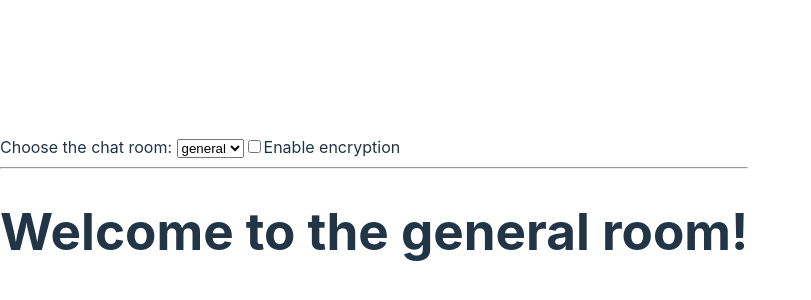
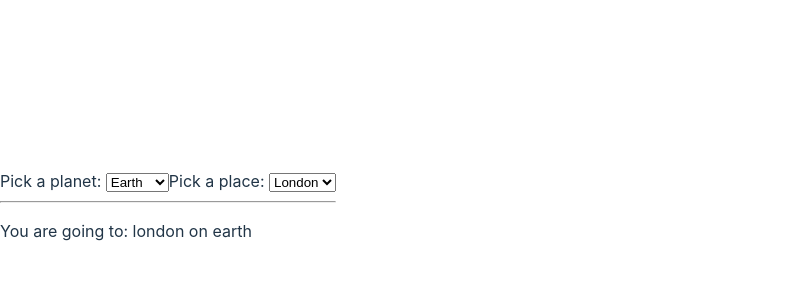
Before and after one commit to AndrewAttemptsCode/odin-my-first-react-app, a React (Vite) app: page / in a window 1280 px wide. Shown: the part 186-486 px from the top of the page, without its empty margins (0-811 px from the left). Built offline with nearby package versions, Linux system fonts and the light colour scheme.

Commit message:
Complete challenge_5

```diff
--- /dev/null
+++ b/src/effect/challenge_5/App.jsx
@@ -0,0 +1,84 @@
+import { useState, useEffect } from 'react';
+import { fetchData } from './api.js';
+
+export default function Page() {
+  const [planetList, setPlanetList] = useState([])
+  const [planetId, setPlanetId] = useState('');
+
+  const [placeList, setPlaceList] = useState([]);
+  const [placeId, setPlaceId] = useState('');
+
+  useEffect(() => {
+    let ignore = false;
+    fetchData('/planets').then(result => {
+      if (!ignore) {
+        console.log('Fetched a list of planets.');
+        setPlanetList(result);
+        setPlanetId(result[0].id); // Select the first planet
+      }
+    });
+    return () => {
+      ignore = true;
+    }
+  }, []);
+
+  useEffect(() => {
+    let ignore = false;
+    fetchData(`/planets/${planetId}/places`).then(result => {
+      if (!ignore) {
+        console.log('Fetched a list of places.');
+        setPlaceList(result);
+        setPlaceId(result[0].id); // Select the first place
+      }
+    });
+    return () => {
+      ignore = true;
+    }
+  }, [planetId]);
+
+  return (
+    <>
+      <label>
+        Pick a planet:{' '}
+        <select value={planetId} onChange={e => {
+          setPlanetId(e.target.value);
+        }}>
+          {planetList.map(planet =>
+            <option key={planet.id} value={planet.id}>{planet.name}</option>
+          )}
+        </select>
+      </label>
+      <label>
+        Pick a place:{' '}
+        <select value={placeId} onChange={e => {
+          setPlaceId(e.target.value);
+        }}>
+          {placeList.map(place =>
+            <option key={place.id} value={place.id}>{place.name}</option>
+          )}
+        </select>
+      </label>
+      <hr />
+      <p>You are going to: {placeId || '???'} on {planetId || '???'} </p>
+    </>
+  );
+}
+
+// Challenge 5 of 5: Populate a chain of select boxes
+// In this example, there are two select boxes. One select
+// box lets the user pick a planet. Another select box lets
+// the user pick a place on that planet. The second box
+// doesn’t work yet. Your task is to make it show the places
+// on the chosen planet.
+
+// Look at how the first select box works. It populates the
+// planetList state with the result from the "/planets" API
+// call. The currently selected planet’s ID is kept in the
+// planetId state variable. You need to find where to add some
+// additional code so that the placeList state variable is
+// populated with the result of the "/planets/" + planetId +
+// "/places" API call.
+
+// If you implement this right, selecting a planet should
+// populate the place list. Changing a planet should change
+// the place list.
--- /dev/null
+++ b/src/effect/challenge_5/api.js
@@ -0,0 +1,27 @@
+export async function fetchData(endpoint) {
+  const data = {
+    "/planets": [
+      { id: "earth", name: "Earth" },
+      { id: "mars", name: "Mars" },
+      { id: "jupiter", name: "Jupiter" },
+    ],
+    "/planets/earth/places": [
+      { id: "london", name: "London" },
+      { id: "tokyo", name: "Tokyo" },
+    ],
+    "/planets/mars/places": [
+      { id: "olympus", name: "Olympus Mons" },
+      { id: "valles", name: "Valles Marineris" },
+    ],
+    "/planets/jupiter/places": [
+      { id: "io", name: "Io" },
+      { id: "europa", name: "Europa" },
+    ],
+  };
+
+  // Simulate network delay
+  await new Promise(resolve => setTimeout(resolve, 500));
+
+  // Return mock data based on the endpoint
+  return data[endpoint] || [];
+}
--- a/src/main.jsx
+++ b/src/main.jsx
@@ -1,7 +1,7 @@
 import { StrictMode } from 'react'
 import { createRoot } from 'react-dom/client'
 import './index.css'
-import App from './effect/challenge_4/App';
+import Page from './effect/challenge_5/App';
 
 
 const rootElement = document.getElementById('root');
@@ -9,6 +9,6 @@ const root = createRoot(rootElement);
 
 root.render(
   <StrictMode>
-  <App />
+  <Page />
   </StrictMode>
 )
```
